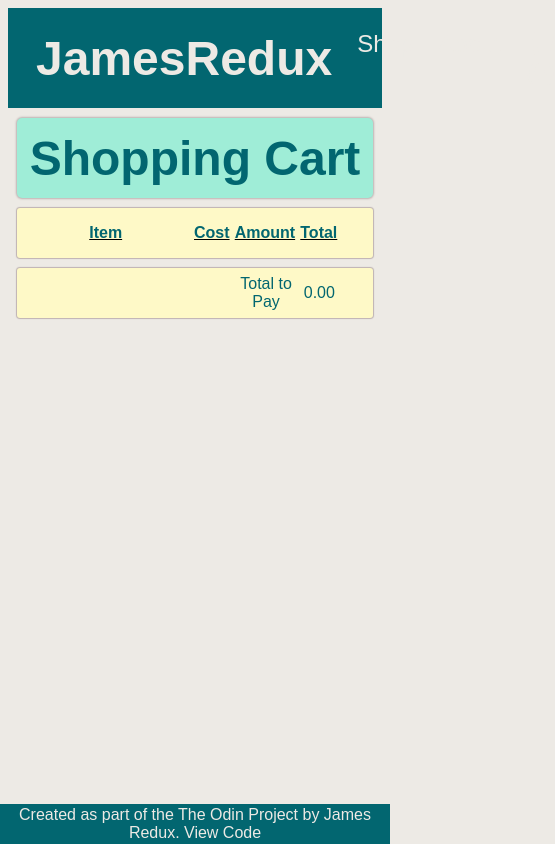
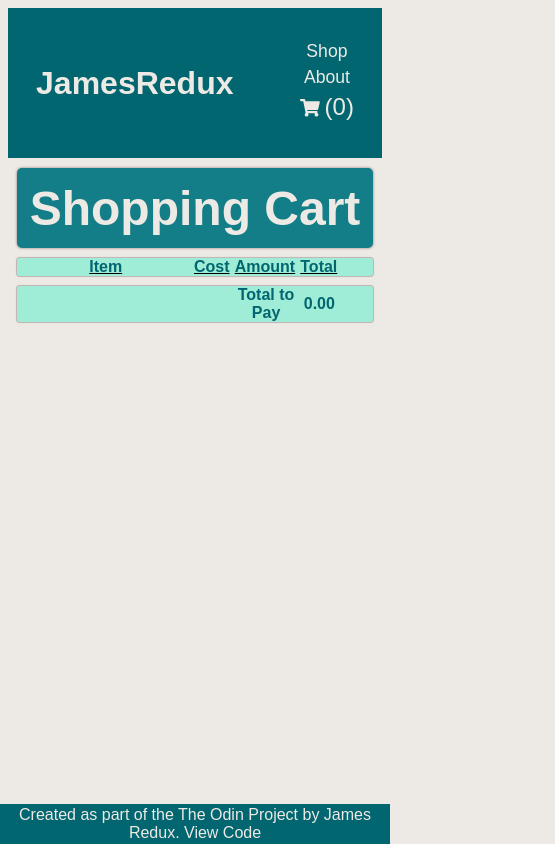
Before and after one commit to Jamesredux/shopping-cart, a React (Create React App) app: page /cart in a window 390 px wide. Shown: the whole page, 555 px wide, since content can reach past the window. Built offline with nearby package versions, Linux system fonts and the light colour scheme; the HTML template or start-up script is replaced by a standard one.

Commit message:
css tweaks for small screen

```diff
--- a/src/components/Cart.js
+++ b/src/components/Cart.js
@@ -42,7 +42,7 @@
             />
           </div>
         ))}
-        <div className='cart-row'>
+        <div className='cart-row cart-total'>
           <div></div>
           <div></div>
           <div>Total to Pay</div>
--- a/src/components/ProductCard.js
+++ b/src/components/ProductCard.js
@@ -22,7 +22,7 @@
         alt={props.item.title}
       />
       <div className='price'>£{props.item.price.toFixed(2)}</div>
-      <label>
+      <label className='add-to-cart-section'>
         <input
           type='number'
           name='count'
--- a/src/index.css
+++ b/src/index.css
@@ -18,8 +18,17 @@
   text-align: center;
 }
 
+.add-to-cart-section {
+  display: inline-block;
+  height: 35px;
+  margin-top: 5px;
+  margin-bottom: 5px;
+}
+
 input[type='number'] {
   width: 40px;
+  padding-top: 3px;
+  padding-bottom: 3px;
 }
 
 a {
@@ -87,7 +96,7 @@
   margin-bottom: 10px;
   display: flex;
   flex-direction: column;
-  justify-content: space-between;
+  justify-content: center;
   align-items: center;
   background-color: #fef9c7;
   -webkit-box-shadow: 0px 0px 2px 1px #beb2b2;
@@ -97,6 +106,13 @@
 
 .shop-item * {
   color: #026670;
+}
+
+.item-card {
+  display: flex;
+  flex-direction: column;
+  align-items: center;
+  justify-content: space-between;
 }
 
 .shop-item img {
@@ -139,8 +155,8 @@
 }
 
 .cart-title {
-  background-color: #9fedd7;
-  color: #026670;
+  background-color: #137e88;
+  color: #edeae5;
   -webkit-box-shadow: 0px 0px 2px 1px #beb2b2;
   box-shadow: 0px 0px 2px 1px #beb2b2;
   border-radius: 5px;
@@ -173,10 +189,15 @@
 }
 
 .table-title {
+  background-color: #9fedd7;
   font-weight: bold;
   text-decoration: underline;
 }
 
+.cart-total {
+  background-color: #9fedd7;
+  font-weight: bold;
+}
 .cart-row > * {
   place-self: center;
   color: #026670;
@@ -244,3 +265,27 @@
 .explainer p {
   padding: 10px;
 }
+
+@media (max-width: 700px) {
+  .nav-bar {
+    height: 150px;
+  }
+
+  .logo {
+    font-size: 2rem;
+  }
+
+  .links {
+    font-size: 1.1rem;
+    flex-direction: column;
+    justify-content: space-between;
+  }
+
+  .links > * {
+    margin-bottom: 5px;
+  }
+
+  .cart-row {
+    height: 100%;
+  }
+}
```
